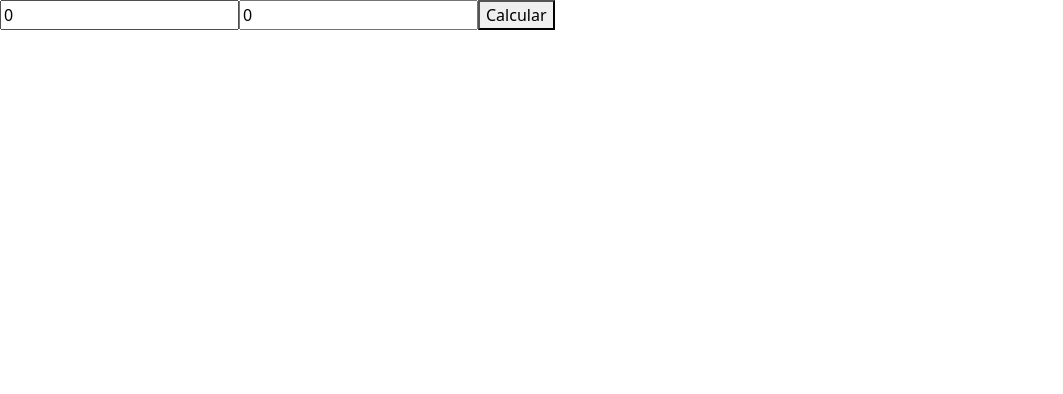
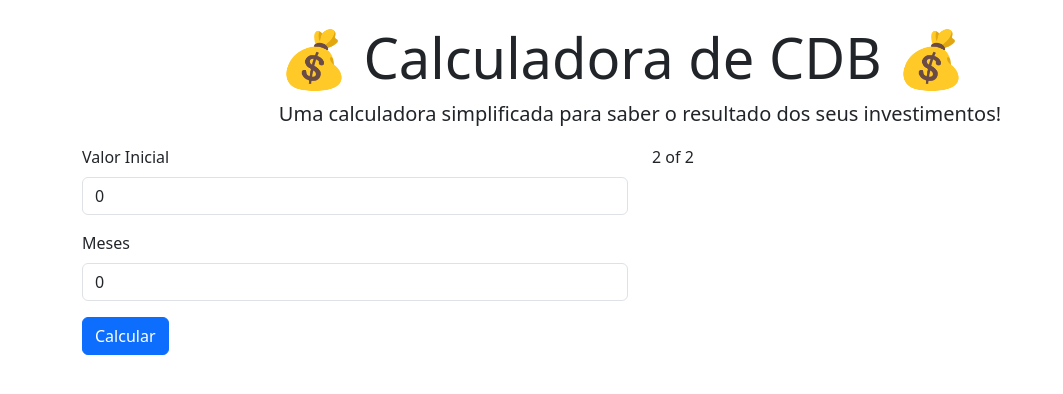
Before and after one commit to ThiagoAndradedev1/Calculo-CDB, an Angular app: page / in a window 1280 px wide. Shown: the top 394 px of the page, without its empty margins (0-1063 px from the left). Built offline with nearby package versions, Linux system fonts and the light colour scheme.

Commit message:
Inclui componente de form

```diff
--- a/src/app/home/home.component.html
+++ b/src/app/home/home.component.html
@@ -1,6 +1,44 @@
-<form [formGroup]="form" (ngSubmit)="submit()">
-    <input placeholder="Valor" formControlName="initialValue" />
-    <input placeholder="Qtde Meses" formControlName="months" />
+<div class="d-flex justify-content-center mt-4">
+  <div class="jumbotron jumbotron-fluid">
+    <div class="container">
+      <h1 class="display-4">💰 Calculadora de CDB 💰</h1>
+      <p class="lead">
+        Uma calculadora simplificada para saber o resultado dos seus
+        investimentos!
+      </p>
+    </div>
+  </div>
+</div>
 
-    <button>Calcular</button>
-</form>
+<div class="container">
+  <div class="row">
+    <div class="col-12 col-lg-6">
+      <form [formGroup]="form" (ngSubmit)="submit()">
+        <div class="mb-3">
+          <label for="initialValue" class="form-label">Valor Inicial</label>
+          <input
+            type="text"
+            class="form-control"
+            id="initialValue"
+            aria-describedby="initialValue"
+            placeholder="Valor Inicial"
+            formControlName="initialValue"
+          />
+        </div>
+        <div class="mb-3">
+          <label for="months" class="form-label">Meses</label>
+          <input
+            type="text"
+            class="form-control"
+            id="months"
+            placeholder="Meses"
+            formControlName="months"
+          />
+        </div>
+
+        <button type="submit" class="btn btn-primary">Calcular</button>
+      </form>
+    </div>
+    <div class="col-12 col-lg-6">2 of 2</div>
+  </div>
+</div>
```
